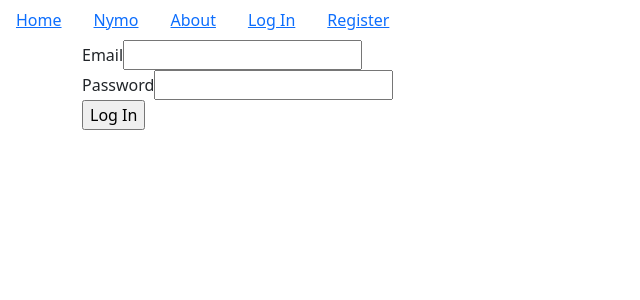
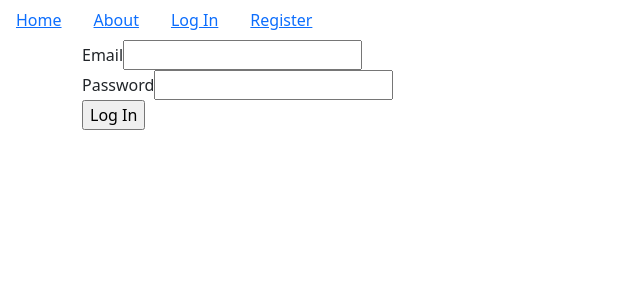
Before and after one commit to kevanteaniah/anonymo, a Flask app: a page that uses myapp/templates/base.html in a window 1280 px wide. Shown: the top 300 px of the page, without its empty margins (0-640 px from the left). Run offline with Flask 2, Linux system fonts and the light colour scheme; parts of the project's set-up code (start-up, migrations or seed data) failed here and were passed over; some libraries are stand-ins or nearby versions.

Commit message:
debug navbar link

```diff
--- a/myapp/__init__.py
+++ b/myapp/__init__.py
@@ -57,5 +57,5 @@ app.register_blueprint(users)
 from myapp.nymos.views import nymos
 app.register_blueprint(nymos)
 
-from myapp.core.views import core
-app.register_blueprint(core)
+# from myapp.nymos.views import nymos
+# app.register_blueprint(nymos)
--- a/myapp/core/views.py
+++ b/myapp/core/views.py
@@ -2,8 +2,6 @@
 
 from flask import render_template, request, Blueprint
 from myapp.models import Nymo
-
-from flask import render_template, request, Blueprint
 
 core = Blueprint('core', __name__)
 
--- a/myapp/templates/base.html
+++ b/myapp/templates/base.html
@@ -14,13 +14,13 @@
             <a href="{{url_for('core.index')}}">Home</a>
         </li>
         <li class="nav-link">
-            <a href="{{url_for('nymos.create_post')}}">Nymo</a>
-        </li>
-        <li class="nav-link">
             <a href="{{url_for('core.info')}}">About</a>
         </li>
 
         {% if current_user.is_authenticated %}
+        <li class="nav-link">
+            <a href="{{url_for('nymos.create_nymo')}}">Nymo</a>
+        </li>
         <li class="nav-link">
             <a href="{{url_for('users.logout')}}">Log Out</a>
         </li>
```
